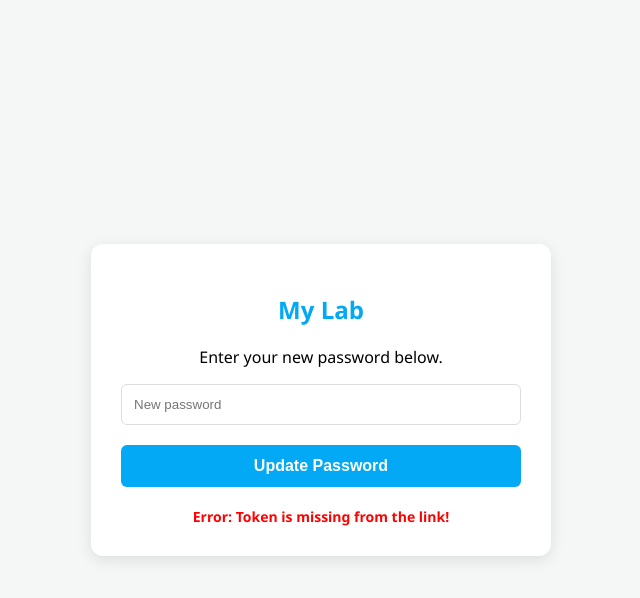
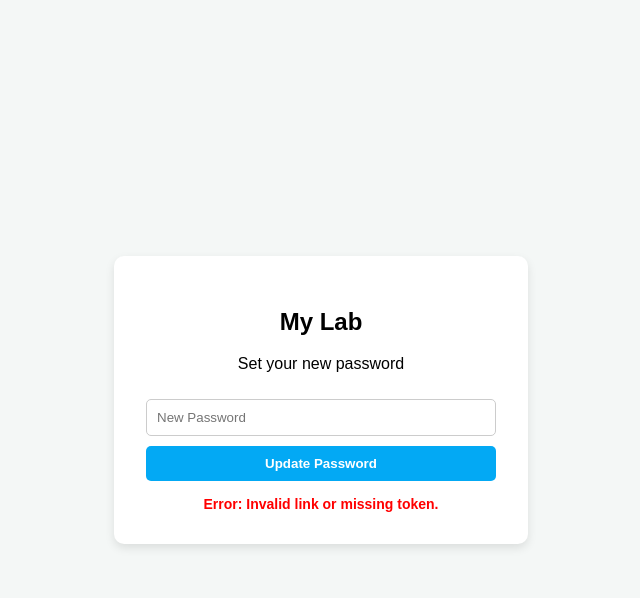
Before and after one commit to MyLabAdmin/MyLab_auth-success, a plain HTML site: page reset.html in a window 1280 px wide. Both pictures are taken after a click on the button "Update Password". Shown: the whole page, without its empty margins (319-959 px from the left). Drawn offline with Linux system fonts and the light colour scheme.

Commit message:
Update reset.html

```diff
--- a/reset.html
+++ b/reset.html
@@ -5,63 +5,63 @@
     <meta name="viewport" content="width=device-width, initial-scale=1.0">
     <title>My Lab - Reset Password</title>
     <style>
-        body { font-family: 'Segoe UI', Tahoma, Geneva, Verdana, sans-serif; background-color: #f4f7f6; display: flex; justify-content: center; align-items: center; height: 100vh; margin: 0; }
-        .container { background: white; padding: 30px; border-radius: 12px; box-shadow: 0 4px 15px rgba(0,0,0,0.1); width: 100%; max-width: 400px; text-align: center; }
-        h2 { color: #03A9F4; margin-bottom: 20px; }
-        button { width: 100%; padding: 12px; background-color: #03A9F4; border: none; border-radius: 6px; color: white; font-size: 16px; cursor: pointer; font-weight: bold; }
-        input { width: 100%; padding: 12px; margin-bottom: 20px; border: 1px solid #ddd; border-radius: 6px; box-sizing: border-box; }
-        #message { margin-top: 20px; font-size: 14px; font-weight: bold; }
+        body { font-family: sans-serif; background-color: #f4f7f6; display: flex; justify-content: center; align-items: center; height: 100vh; margin: 0; }
+        .card { background: white; padding: 2rem; border-radius: 10px; box-shadow: 0 4px 10px rgba(0,0,0,0.1); width: 100%; max-width: 350px; text-align: center; }
+        input { width: 100%; padding: 10px; margin: 10px 0; border: 1px solid #ccc; border-radius: 5px; box-sizing: border-box; }
+        button { width: 100%; padding: 10px; background: #03A9F4; color: white; border: none; border-radius: 5px; cursor: pointer; font-weight: bold; }
+        #msg { margin-top: 15px; font-weight: bold; font-size: 14px; }
     </style>
 </head>
 <body>
-    <div class="container">
+    <div class="card">
         <h2>My Lab</h2>
-        <p>Enter your new password below.</p>
-        <input type="password" id="newPassword" placeholder="New password">
-        <button onclick="updatePassword()">Update Password</button>
-        <div id="message"></div>
+        <p>Set your new password</p>
+        <input type="password" id="pass" placeholder="New Password">
+        <button onclick="save()">Update Password</button>
+        <div id="msg"></div>
     </div>
 
     <script>
-        async function updatePassword() {
-            const password = document.getElementById('newPassword').value;
-            const messageDiv = document.getElementById('message');
+        async function save() {
+            const password = document.getElementById('pass').value;
+            const msg = document.getElementById('msg');
 
-            // قراءة التوكن من علامة الاستفهام (?) وليس الهاش (#)
-            const urlParams = new URLSearchParams(window.location.search);
-            const accessToken = urlParams.get('access_token');
+            // 1. التقاط التوكن الطويل (JWT) من الرابط بعد علامة الهاش #
+            const hash = window.location.hash.substring(1);
+            const params = new URLSearchParams(hash);
+            const token = params.get('access_token');
 
-            if (!accessToken) {
-                messageDiv.style.color = "red";
-                messageDiv.innerText = "Error: Token is missing from the link!";
+            if (!token) {
+                msg.style.color = "red";
+                msg.innerText = "Error: Invalid link or missing token.";
                 return;
             }
 
-            messageDiv.style.color = "#03A9F4";
-            messageDiv.innerText = "Updating...";
+            msg.style.color = "#03A9F4";
+            msg.innerText = "Updating...";
 
+            // 2. إرسال التحديث لـ Supabase
             try {
-                const response = await fetch('https://kdielzqdpobisvmbyqod.supabase.co/auth/v1/user', {
+                const res = await fetch('https://kdielzqdpobisvmbyqod.supabase.co/auth/v1/user', {
                     method: 'PUT',
                     headers: {
                         'Content-Type': 'application/json',
                         'apikey': 'sb_publishable_aYmQQFkiAuMXSF_Dl2C25g_tDvOJ5-p',
-                        'Authorization': `Bearer ${accessToken}`
+                        'Authorization': `Bearer ${token}`
                     },
                     body: JSON.stringify({ password: password })
                 });
 
-                const data = await response.json();
-                if (response.ok) {
-                    messageDiv.style.color = "green";
-                    messageDiv.innerText = "Success! Password updated.";
+                if (res.ok) {
+                    msg.style.color = "green";
+                    msg.innerText = "Success! Password updated.";
                 } else {
-                    messageDiv.style.color = "red";
-                    messageDiv.innerText = "Error: " + (data.msg || "Link expired");
+                    const data = await res.json();
+                    msg.style.color = "red";
+                    msg.innerText = "Error: " + (data.msg || "Failed to update.");
                 }
             } catch (e) {
-                messageDiv.style.color = "red";
-                messageDiv.innerText = "Network Error.";
+                msg.innerText = "Network Error.";
             }
         }
     </script>
```
